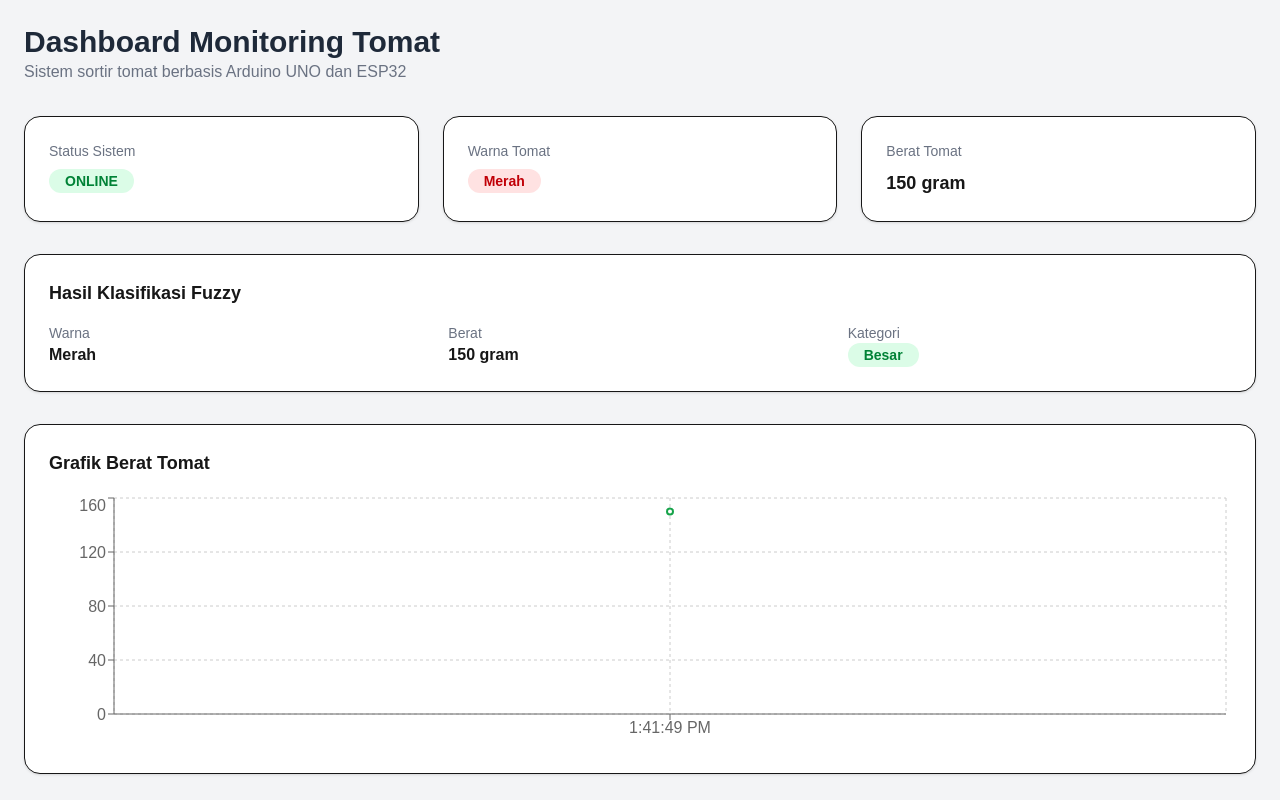
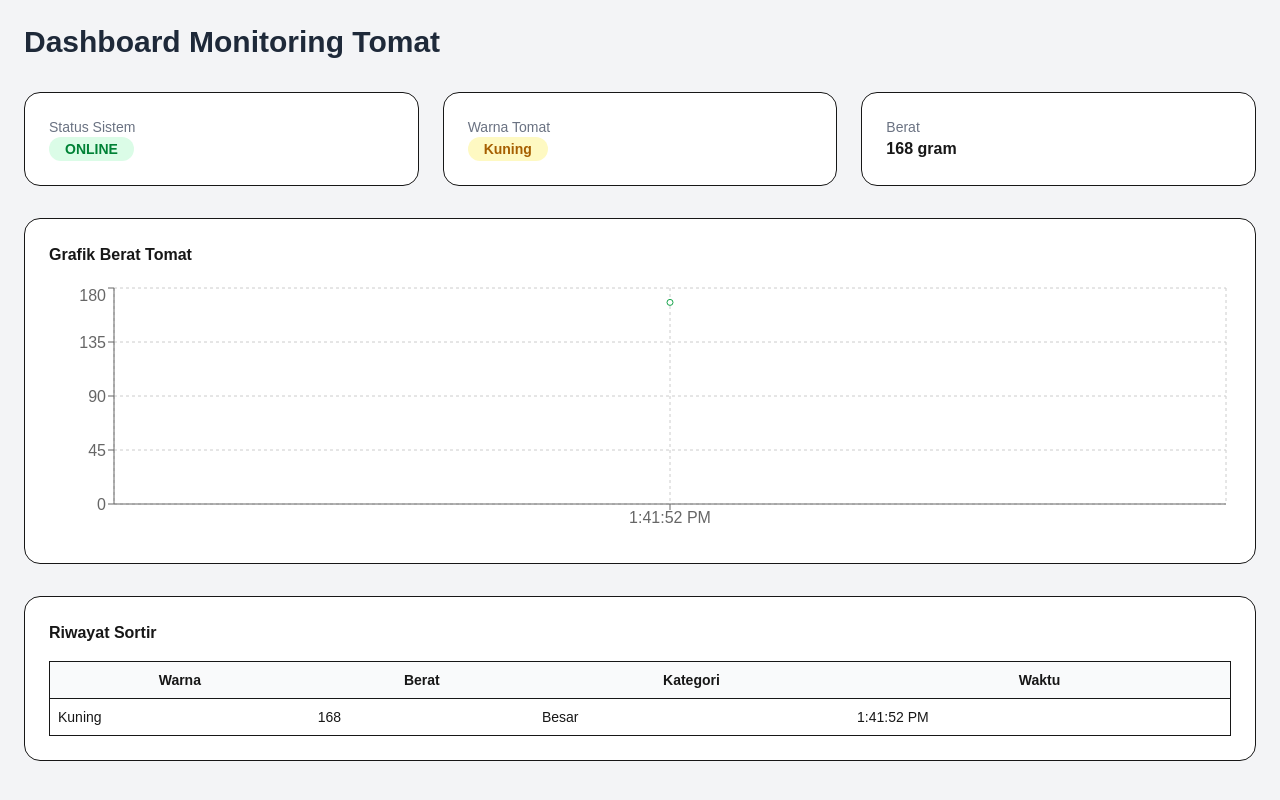
Before and after one commit to teknikelektro594-dev/dasboard-tomat, a Next.js app in the folder frontend/: page / in a window 1280 px wide. Shown: the top 800 px of the page. Built offline with nearby package versions, Linux system fonts and the light colour scheme.

Commit message:
fix: realtime dummy for online demo

```diff
--- a/frontend/app/page.tsx
+++ b/frontend/app/page.tsx
@@ -51,37 +51,41 @@ const kategoriBadge = (kategori: string) => {
   }
 };
 
-/* ================== PAGE ================== */
 export default function Home() {
   const [data, setData] = useState<TomatData | null>(null);
   const [online, setOnline] = useState(false);
   const [riwayat, setRiwayat] = useState<RiwayatData[]>([]);
 
-  /* ================== DUMMY DATA (UNTUK DEMO ONLINE) ================== */
+  /* ================== DUMMY REALTIME ================== */
   useEffect(() => {
+    const interval = setInterval(() => {
       const dummy: TomatData = {
         status: "ONLINE",
-      warna: "Merah",
-      berat: 150,
-      kategori: "Besar",
+        warna: ["Merah", "Kuning", "Hijau"][Math.floor(Math.random() * 3)],
+        berat: Math.floor(80 + Math.random() * 120),
+        kategori: ["Kecil", "Sedang", "Besar"][Math.floor(Math.random() * 3)],
         waktu: new Date().toISOString(),
       };
 
-    const timer = setTimeout(() => {
       setData(dummy);
       setOnline(true);
-      setRiwayat([{ id: Date.now(), ...dummy }]);
-    }, 1000);
 
-    return () => clearTimeout(timer);
+      setRiwayat((prev) =>
+        [{ id: Date.now(), ...dummy }, ...prev].slice(0, 10)
+      );
+    }, 3000);
+
+    return () => clearInterval(interval);
   }, []);
 
   if (!data) {
-    return <p className="p-6 text-gray-600">Loading data...</p>;
+    return <p className="p-6">Loading data...</p>;
   }
 
-  /* ================== DATA GRAFIK ================== */
-  const grafikData = riwayat.map((item) => ({
+  const grafikData = riwayat
+    .slice()
+    .reverse()
+    .map((item) => ({
       waktu: new Date(item.waktu).toLocaleTimeString(),
       berat: item.berat,
     }));
@@ -90,112 +94,56 @@ export default function Home() {
     <div className="min-h-screen bg-gray-100 p-6">
       <div className="max-w-7xl mx-auto space-y-8">
 
-        {/* Header */}
-        <div>
         <h1 className="text-3xl font-bold text-gray-800">
           Dashboard Monitoring Tomat
         </h1>
-          <p className="text-gray-500">
-            Sistem sortir tomat berbasis Arduino UNO dan ESP32
-          </p>
-        </div>
 
         {/* Card Ringkas */}
         <div className="grid grid-cols-1 md:grid-cols-3 gap-6">
-          <div className="bg-white p-6 rounded-2xl shadow-sm border">
-            <p className="text-sm text-gray-500 mb-2">Status Sistem</p>
-            <span
-              className={`px-4 py-1 rounded-full text-sm font-semibold ${
-                online
-                  ? "bg-green-100 text-green-700"
-                  : "bg-red-100 text-red-700"
-              }`}
-            >
+          <div className="bg-white p-6 rounded-2xl border">
+            <p className="text-sm text-gray-500">Status Sistem</p>
+            <span className={`px-4 py-1 rounded-full text-sm font-semibold ${
+              online ? "bg-green-100 text-green-700" : "bg-red-100 text-red-700"
+            }`}>
               {online ? "ONLINE" : "OFFLINE"}
             </span>
           </div>
 
-          <div className="bg-white p-6 rounded-2xl shadow-sm border">
-            <p className="text-sm text-gray-500 mb-2">Warna Tomat</p>
-            <span
-              className={`px-4 py-1 rounded-full text-sm font-semibold ${warnaBadge(
-                data.warna
-              )}`}
-            >
+          <div className="bg-white p-6 rounded-2xl border">
+            <p className="text-sm text-gray-500">Warna Tomat</p>
+            <span className={`px-4 py-1 rounded-full text-sm font-semibold ${warnaBadge(data.warna)}`}>
               {data.warna}
             </span>
           </div>
 
-          <div className="bg-white p-6 rounded-2xl shadow-sm border">
-            <p className="text-sm text-gray-500 mb-2">Berat Tomat</p>
-            <p className="text-lg font-semibold">{data.berat} gram</p>
-          </div>
-        </div>
-
-        {/* Hasil Klasifikasi Fuzzy */}
-        <div className="bg-white p-6 rounded-2xl shadow-sm border">
-          <h2 className="text-lg font-semibold mb-4">
-            Hasil Klasifikasi Fuzzy
-          </h2>
-
-          <div className="grid grid-cols-1 md:grid-cols-3 gap-4">
-            <div>
-              <p className="text-sm text-gray-500">Warna</p>
-              <p className="font-semibold">{data.warna}</p>
-            </div>
-
-            <div>
+          <div className="bg-white p-6 rounded-2xl border">
             <p className="text-sm text-gray-500">Berat</p>
             <p className="font-semibold">{data.berat} gram</p>
-            </div>
-
-            <div>
-              <p className="text-sm text-gray-500">Kategori</p>
-              <span
-                className={`px-4 py-1 rounded-full text-sm font-semibold ${kategoriBadge(
-                  data.kategori
-                )}`}
-              >
-                {data.kategori}
-              </span>
-            </div>
           </div>
         </div>
 
         {/* Grafik */}
-        <div className="bg-white p-6 rounded-2xl shadow-sm border">
-          <h2 className="text-lg font-semibold mb-4">
-            Grafik Berat Tomat
-          </h2>
-
-          <div className="w-full h-64">
+        <div className="bg-white p-6 rounded-2xl border">
+          <h2 className="font-semibold mb-4">Grafik Berat Tomat</h2>
+          <div className="h-64">
             <ResponsiveContainer width="100%" height="100%">
               <LineChart data={grafikData}>
                 <CartesianGrid strokeDasharray="3 3" />
                 <XAxis dataKey="waktu" />
                 <YAxis />
                 <Tooltip />
-                <Line
-                  type="monotone"
-                  dataKey="berat"
-                  stroke="#16a34a"
-                  strokeWidth={2}
-                />
+                <Line type="monotone" dataKey="berat" stroke="#16a34a" />
               </LineChart>
             </ResponsiveContainer>
           </div>
         </div>
 
         {/* Riwayat */}
-        <div className="bg-white p-6 rounded-2xl shadow-sm border">
-          <h2 className="text-lg font-semibold mb-4">
-            Riwayat Sortir Tomat
-          </h2>
-
+        <div className="bg-white p-6 rounded-2xl border">
+          <h2 className="font-semibold mb-4">Riwayat Sortir</h2>
           <table className="w-full text-sm border">
-            <thead className="bg-gray-50 border-b">
+            <thead className="bg-gray-50">
               <tr>
-                <th className="p-2">No</th>
                 <th className="p-2">Warna</th>
                 <th className="p-2">Berat</th>
                 <th className="p-2">Kategori</th>
@@ -203,14 +151,13 @@ export default function Home() {
               </tr>
             </thead>
             <tbody>
-              {riwayat.map((item, i) => (
-                <tr key={item.id} className="border-b">
-                  <td className="p-2">{i + 1}</td>
-                  <td className="p-2">{item.warna}</td>
-                  <td className="p-2">{item.berat}</td>
-                  <td className="p-2">{item.kategori}</td>
-                  <td className="p-2 text-gray-500">
-                    {new Date(item.waktu).toLocaleTimeString()}
+              {riwayat.map((r) => (
+                <tr key={r.id} className="border-t">
+                  <td className="p-2">{r.warna}</td>
+                  <td className="p-2">{r.berat}</td>
+                  <td className="p-2">{r.kategori}</td>
+                  <td className="p-2">
+                    {new Date(r.waktu).toLocaleTimeString()}
                   </td>
                 </tr>
               ))}
```
Lines whose indentation alone changed are shown as unchanged.
